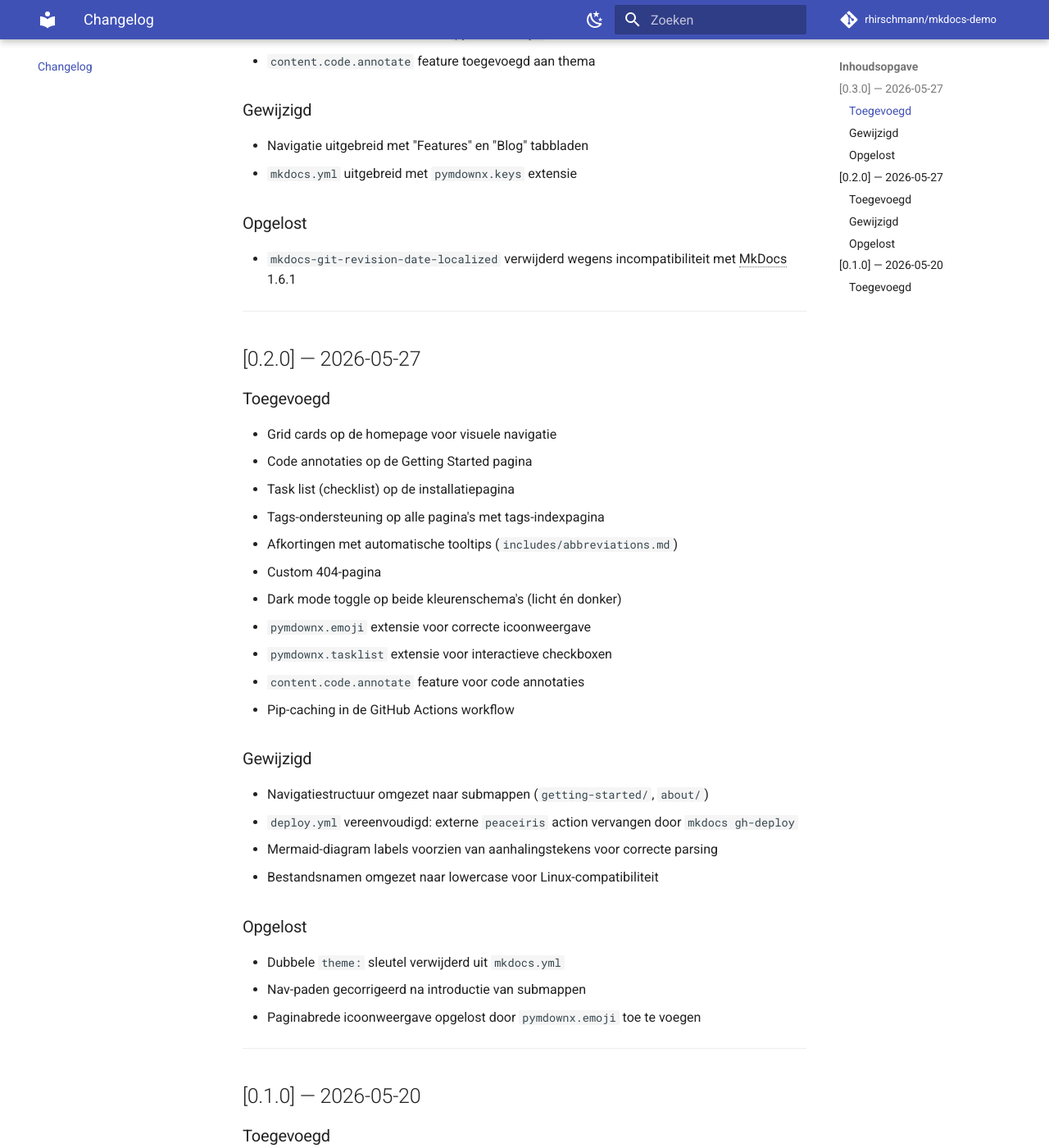
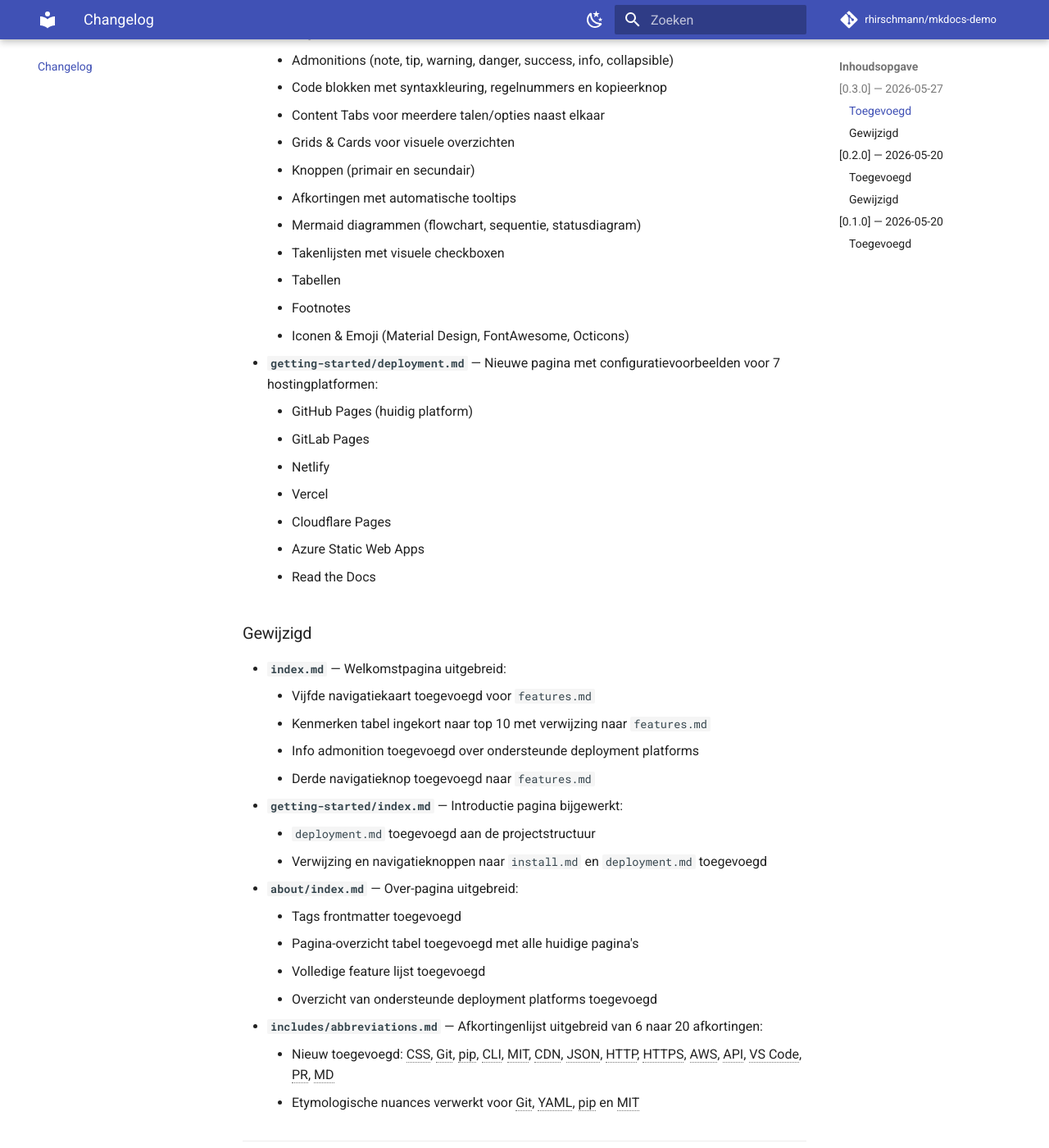
Before and after one commit to rhirschmann/mkdocs-demo, an MkDocs documentation site: the page built from docs/changelog.md, in a window 1280 px wide and 1400 px high, scrolled down 548 px. Shown: the whole window at 82% size. Built offline with MkDocs 1.6.1 and Material for MkDocs 9.7.7, drawn with Linux system fonts in a browser that asks for light colours; comment, search, counter and statistics services are not loaded; some of the changed text lies outside the part shown.

Commit message:
Documentation: Abbreviations toegevoegd en changelog bijgewerkt.

```diff
--- a/docs/changelog.md
+++ b/docs/changelog.md
@@ -1,7 +1,13 @@
+---
+tags:
+  - changelog
+  - versiehistorie
+---
+
 # Changelog
 
-Alle noemenswaardige wijzigingen in dit project worden hier bijgehouden.
-De opmaak volgt [Keep a Changelog](https://keepachangelog.com/nl/1.0.0/).
+Alle wijzigingen van dit project worden op deze pagina bijgehouden.
+Het formaat is gebaseerd op [Keep a Changelog](https://keepachangelog.com/nl/1.0.0/).
 
 ---
 
@@ -9,52 +15,66 @@ De opmaak volgt [Keep a Changelog](https://keepachangelog.com/nl/1.0.0/).
 
 ### Toegevoegd
 
-- Features-pagina met demonstratie van alle MkDocs Material mogelijkheden op één plek
-- Blog plugin met automatisch archief, categorieën, tags en leestijdindicatie
-- Eerste blogpost: "Welkom bij de mkdocs-demo blog!"
-- Auteursprofiel via `docs/blog/.authors.yml`
-- Toetsenbordtoetsen notatie via `pymdownx.keys` extensie
-- `content.code.annotate` feature toegevoegd aan thema
+- **`features.md`** — Nieuwe pagina met uitgebreide demonstratie van 13 MkDocs Material features:
+    - 404-pagina (link via knop)
+    - Tags via frontmatter
+    - Admonitions (note, tip, warning, danger, success, info, collapsible)
+    - Code blokken met syntaxkleuring, regelnummers en kopieerknop
+    - Content Tabs voor meerdere talen/opties naast elkaar
+    - Grids & Cards voor visuele overzichten
+    - Knoppen (primair en secundair)
+    - Afkortingen met automatische tooltips
+    - Mermaid diagrammen (flowchart, sequentie, statusdiagram)
+    - Takenlijsten met visuele checkboxen
+    - Tabellen
+    - Footnotes
+    - Iconen & Emoji (Material Design, FontAwesome, Octicons)
+- **`getting-started/deployment.md`** — Nieuwe pagina met configuratievoorbeelden voor 7 hostingplatformen:
+    - GitHub Pages (huidig platform)
+    - GitLab Pages
+    - Netlify
+    - Vercel
+    - Cloudflare Pages
+    - Azure Static Web Apps
+    - Read the Docs
 
 ### Gewijzigd
 
-- Navigatie uitgebreid met "Features" en "Blog" tabbladen
-- `mkdocs.yml` uitgebreid met `pymdownx.keys` extensie
-
-### Opgelost
-
-- `mkdocs-git-revision-date-localized` verwijderd wegens incompatibiliteit met MkDocs 1.6.1
+- **`index.md`** — Welkomstpagina uitgebreid:
+    - Vijfde navigatiekaart toegevoegd voor `features.md`
+    - Kenmerken tabel ingekort naar top 10 met verwijzing naar `features.md`
+    - Info admonition toegevoegd over ondersteunde deployment platforms
+    - Derde navigatieknop toegevoegd naar `features.md`
+- **`getting-started/index.md`** — Introductie pagina bijgewerkt:
+    - `deployment.md` toegevoegd aan de projectstructuur
+    - Verwijzing en navigatieknoppen naar `install.md` en `deployment.md` toegevoegd
+- **`about/index.md`** — Over-pagina uitgebreid:
+    - Tags frontmatter toegevoegd
+    - Pagina-overzicht tabel toegevoegd met alle huidige pagina's
+    - Volledige feature lijst toegevoegd
+    - Overzicht van ondersteunde deployment platforms toegevoegd
+- **`includes/abbreviations.md`** — Afkortingenlijst uitgebreid van 6 naar 20 afkortingen:
+    - Nieuw toegevoegd: CSS, Git, pip, CLI, MIT, CDN, JSON, HTTP, HTTPS, AWS, API, VS Code, PR, MD
+    - Etymologische nuances verwerkt voor Git, YAML, pip en MIT
 
 ---
 
-## [0.2.0] — 2026-05-27
+## [0.2.0] — 2026-05-20
 
 ### Toegevoegd
 
-- Grid cards op de homepage voor visuele navigatie
-- Code annotaties op de Getting Started pagina
-- Task list (checklist) op de installatiepagina
-- Tags-ondersteuning op alle pagina's met tags-indexpagina
-- Afkortingen met automatische tooltips (`includes/abbreviations.md`)
-- Custom 404-pagina
-- Dark mode toggle op beide kleurenschema's (licht én donker)
-- `pymdownx.emoji` extensie voor correcte icoonweergave
-- `pymdownx.tasklist` extensie voor interactieve checkboxen
-- `content.code.annotate` feature voor code annotaties
-- Pip-caching in de GitHub Actions workflow
+- **`blog/`** — Blogfunctionaliteit via de ingebouwde Material blogplugin
+    - `.authors.yml` met auteursprofielen
+    - Eerste blogpost: `2026-05-07-welkom.md`
+- **`changelog.md`** — Versiehistorie pagina
+- **`tags.md`** — Overzichtspagina van alle gebruikte tags
+- **`404.md`** — Aangepaste foutpagina voor niet-bestaande URL's
+- **`includes/abbreviations.md`** — Eerste versie met 6 afkortingen
+- **`.github/workflows/deploy.yml`** — Automatische deployment via GitHub Actions
 
 ### Gewijzigd
 
-- Navigatiestructuur omgezet naar submappen (`getting-started/`, `about/`)
-- `deploy.yml` vereenvoudigd: externe `peaceiris` action vervangen door `mkdocs gh-deploy`
-- Mermaid-diagram labels voorzien van aanhalingstekens voor correcte parsing
-- Bestandsnamen omgezet naar lowercase voor Linux-compatibiliteit
-
-### Opgelost
-
-- Dubbele `theme:` sleutel verwijderd uit `mkdocs.yml`
-- Nav-paden gecorrigeerd na introductie van submappen
-- Paginabrede icoonweergave opgelost door `pymdownx.emoji` toe te voegen
+- **`mkdocs.yml`** — Uitgebreid met plugins en markdown-extensies
 
 ---
 
@@ -62,8 +82,16 @@ De opmaak volgt [Keep a Changelog](https://keepachangelog.com/nl/1.0.0/).
 
 ### Toegevoegd
 
-- Automatische projectstructuur aangemaakt
-- MkDocs configuratie toegevoegd (`mkdocs.yml`)
-- GitHub Actions workflow voor automatische deployment naar GitHub Pages
-- Startpagina, Getting Started en Over-pagina's
-- Zoekfunctie, codeblokken met kopieerknop, navigatietabs
+- Initiële projectstructuur aangemaakt
+- **`index.md`** — Welkomstpagina
+- **`getting-started/index.md`** — Introductie en projectstructuur
+- **`getting-started/install.md`** — Installatie-instructies
+- **`about/index.md`** — Projectinformatie
+- **`mkdocs.yml`** — Basisconfiguratie met Material-thema
+- **`README.md`** — Projectbeschrijving voor GitHub
+
+---
+
+!!! tip "Conventie"
+    Dit project volgt [Semantic Versioning](https://semver.org/lang/nl/):
+    **MAJOR.MINOR.PATCH** — waarbij MINOR nieuwe features zijn en PATCH kleine fixes.
```
Also changed, not shown: docs/about/index.md (+73 -7 lines), docs/includes/abbreviations.md (+15 -1 lines).
